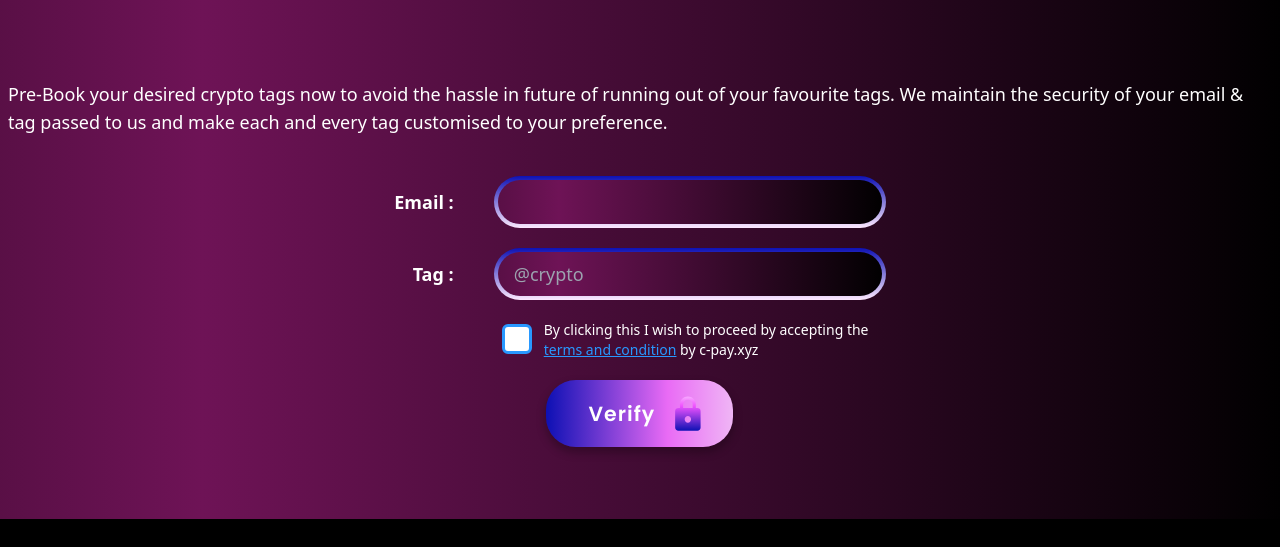
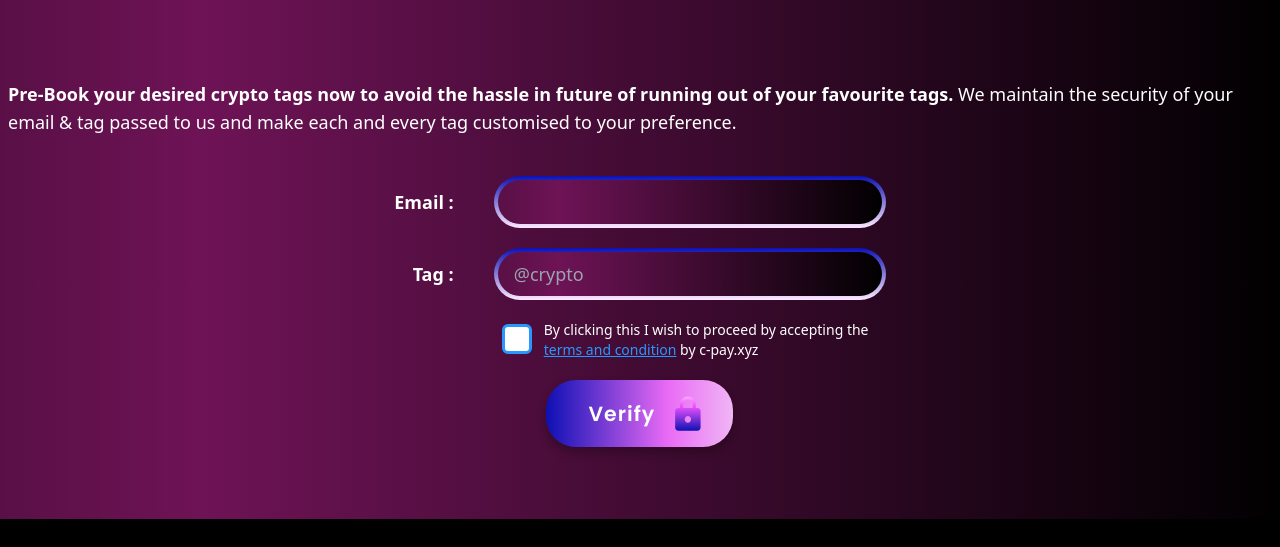
Before and after one commit to tushargupta123/cPay, a plain HTML site: page prebook.html in a window 1280 px wide. Shown: the part 985-1532 px from the top of the page. Drawn offline with nearby package versions, Linux system fonts and the light colour scheme; a web font is replaced by a local one.

Commit message:
Update prebook.html

```diff
--- a/prebook.html
+++ b/prebook.html
@@ -59,7 +59,7 @@
         <img src="./assets/prebook.svg" alt="prebook">
         <img src="./assets/prebook-card.svg" class="w-full md:w-10/12" alt="prebook-card">
         <div class="text-white text-xl md:text-lg flex flex-col items-center  wow fadeInLeft" data-wow-duration="2.5s">
-          <p>Pre-Book your desired crypto tags now to avoid the hassle in future of running out of your favourite tags.
+          <p><b>Pre-Book your desired crypto tags now to avoid the hassle in future of running out of your favourite tags.</b>
 We maintain the security of your email & tag passed to us and make each and every tag customised to your preference.</p>
           <div class="py-10 grid grid-cols-2 md:flex flex-col gap-5 items-end">
             <div class="col-span-2 flex flex-wrap gap-3 md:gap-10 items-center justify-between overflow-hidden">
```
